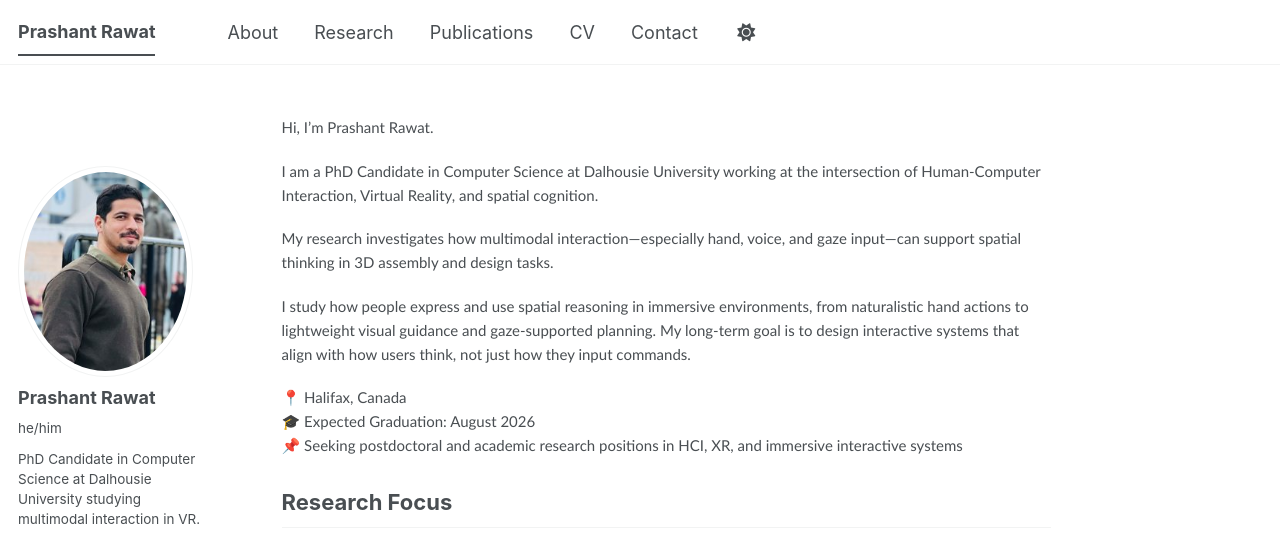
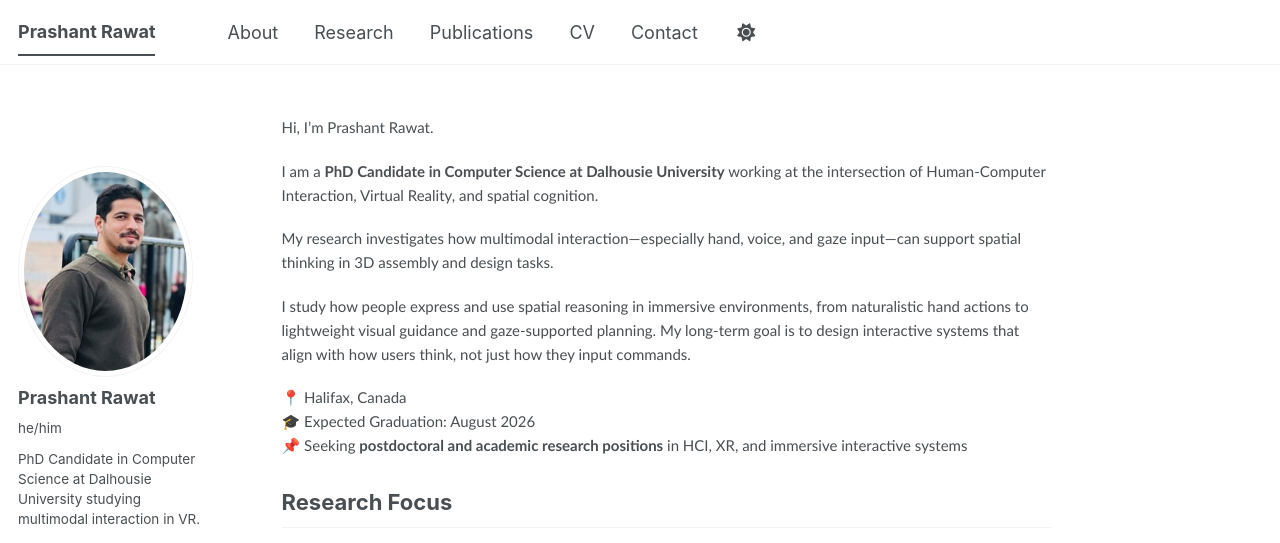
Before and after one commit to prashantXR/prashantXR.github.io, a Jekyll site: the page built from _pages/about.md, in a window 1280 px wide and 900 px high. Shown: the top 543 px of the window. Built offline with Jekyll 4.4.1, drawn with Linux system fonts in a browser that asks for light colours; a script bundle is joined from its source files by our own code; library files that are not in the unit come from our copies.

```diff
--- a/_pages/about.md
+++ b/_pages/about.md
@@ -6,7 +6,7 @@ author_profile: true
 
 Hi, I’m Prashant Rawat.
 
-I am a PhD Candidate in Computer Science at Dalhousie University working at the intersection of Human-Computer Interaction, Virtual Reality, and spatial cognition.
+I am a **PhD Candidate in Computer Science at Dalhousie University** working at the intersection of Human-Computer Interaction, Virtual Reality, and spatial cognition.
 
 
 My research investigates how multimodal interaction—especially hand, voice, and gaze input—can support spatial thinking in 3D assembly and design tasks.
@@ -15,7 +15,7 @@ I study how people express and use spatial reasoning in immersive environments,
 
 📍 Halifax, Canada
 🎓 Expected Graduation: August 2026
-📌 Seeking postdoctoral and academic research positions in HCI, XR, and immersive interactive systems
+📌 Seeking **postdoctoral and academic research positions** in HCI, XR, and immersive interactive systems
 
 ## Research Focus
 
```
